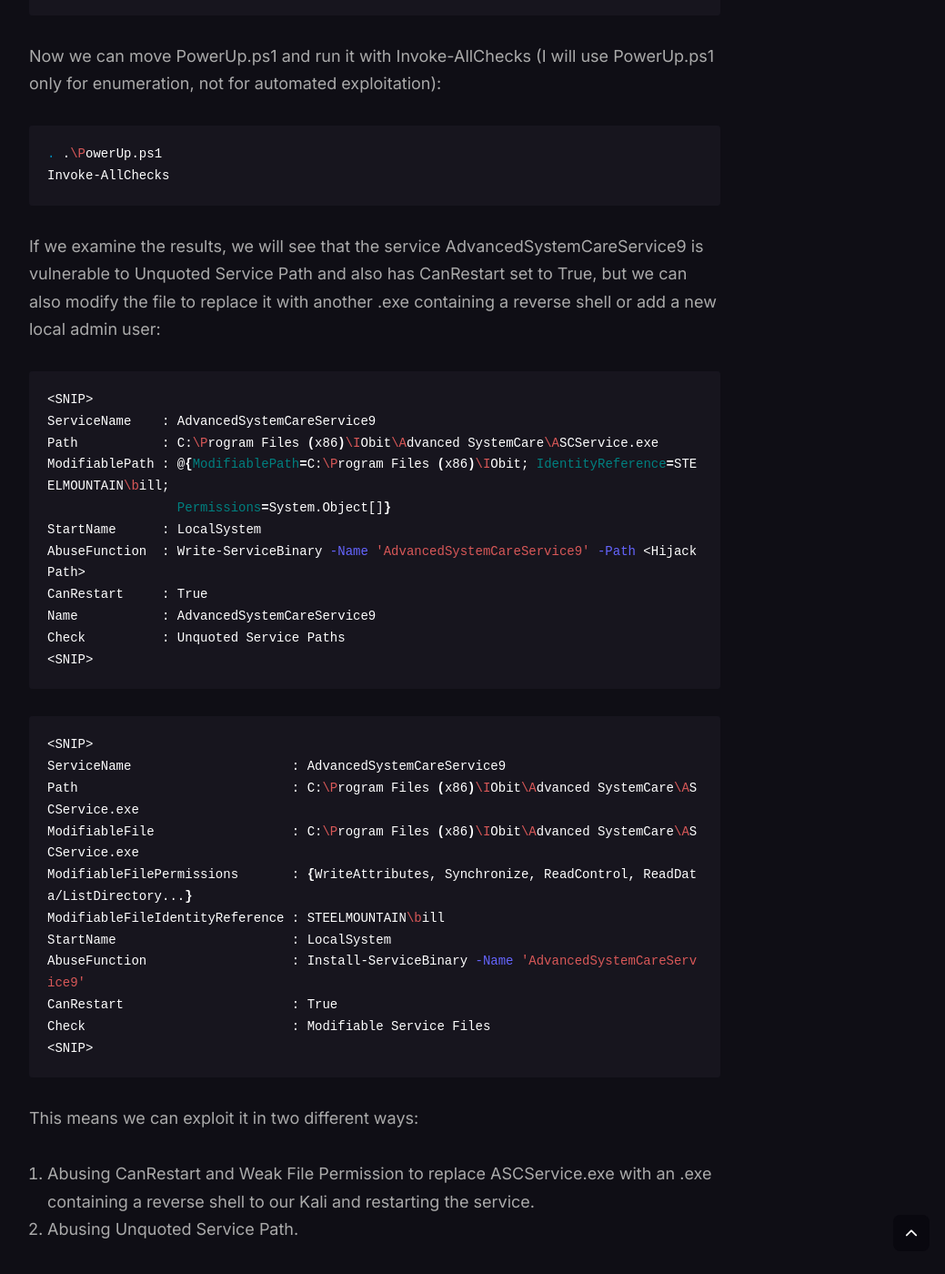
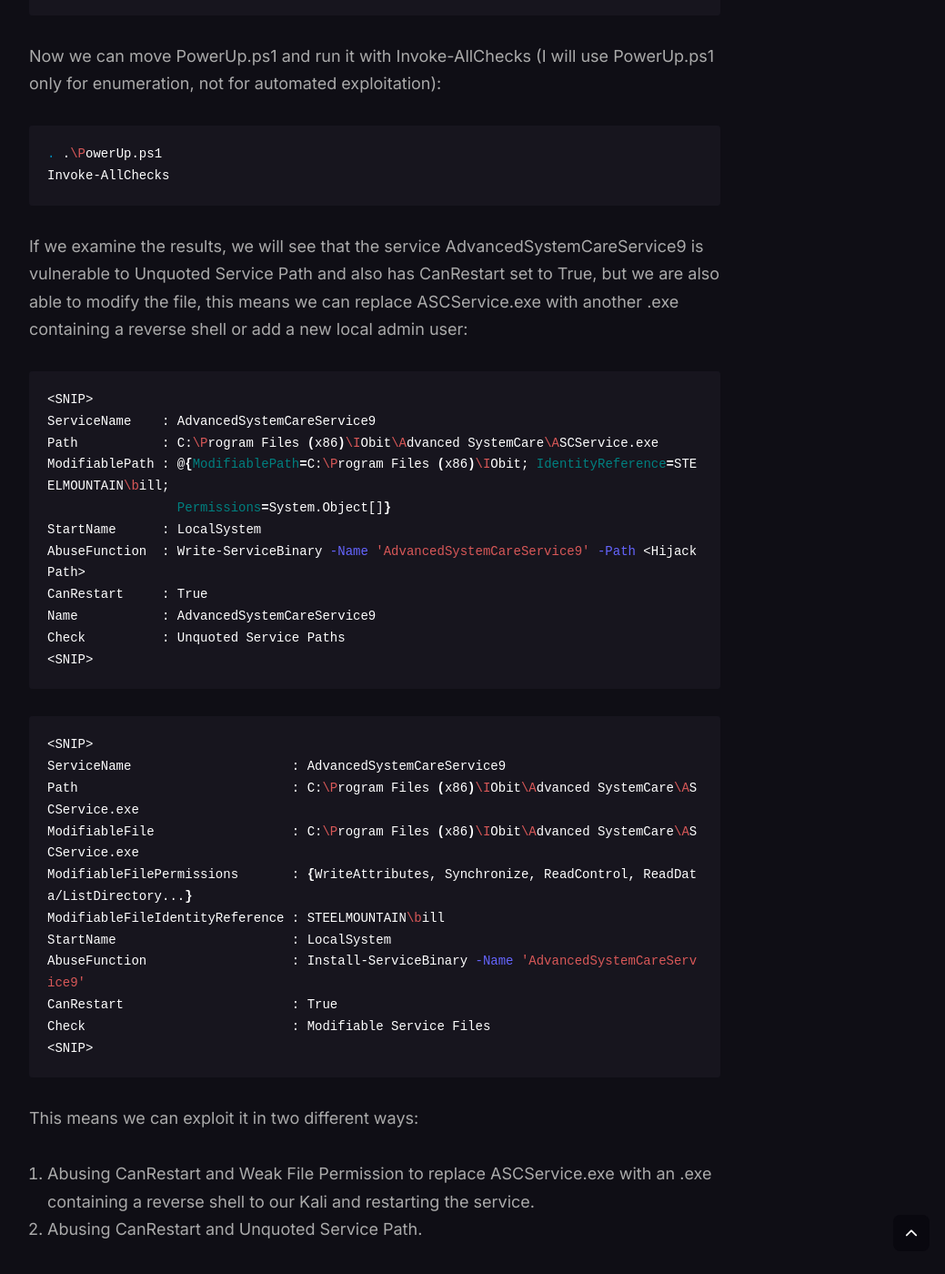
Before and after one commit to Vorkharium/vorkharium.github.io, a Jekyll site: the page built from _posts/2024-11-16-THM-Steel-Mountain-Write-up.md, in a window 1280 px wide and 1400 px high, scrolled down 8016 px. Shown: the whole window at 91% size, without its empty margins (228-1267 px from the left). Built offline with Jekyll 4.4.1, drawn with Linux system fonts in a browser that asks for light colours; some of the changed text lies outside the part shown.

Commit message:
Update 2024-11-16-THM-Steel-Mountain-Write-up.md

````diff
--- a/_posts/2024-11-16-THM-Steel-Mountain-Write-up.md
+++ b/_posts/2024-11-16-THM-Steel-Mountain-Write-up.md
@@ -263,7 +263,7 @@
 Invoke-AllChecks
 ```
 
-If we examine the results, we will see that the service AdvancedSystemCareService9 is vulnerable to Unquoted Service Path and also has CanRestart set to True, but we can also modify the file to replace it with another .exe containing a reverse shell or add a new local admin user:
+If we examine the results, we will see that the service AdvancedSystemCareService9 is vulnerable to Unquoted Service Path and also has CanRestart set to True, but we are also able to modify the file, this means we can replace ASCService.exe with another .exe containing a reverse shell or add a new local admin user:
 
 ```shell
 <SNIP>
@@ -296,7 +296,7 @@
 This means we can exploit it in two different ways:
 
 1. Abusing CanRestart and Weak File Permission to replace ASCService.exe with an .exe containing a reverse shell to our Kali and restarting the service.
-2. Abusing Unquoted Service Path.
+2. Abusing CanRestart and Unquoted Service Path.
 
 We will do both methods because I think both are important privilege escalation methods to know and very good practise.
 
````
Also changed, not shown: other parts of _posts/2024-11-16-THM-Steel-Mountain-Write-up.md (+1 -1 lines).
